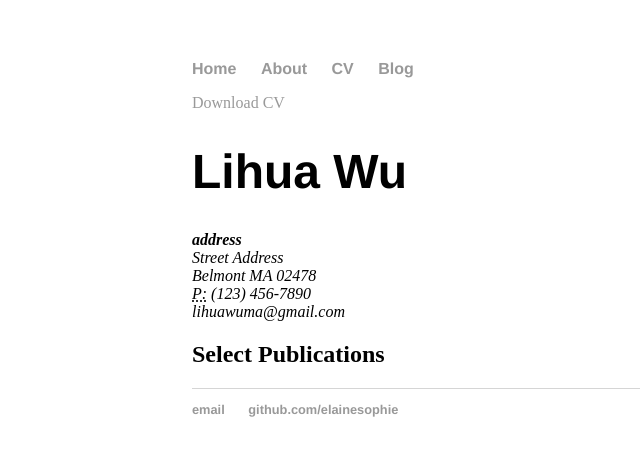
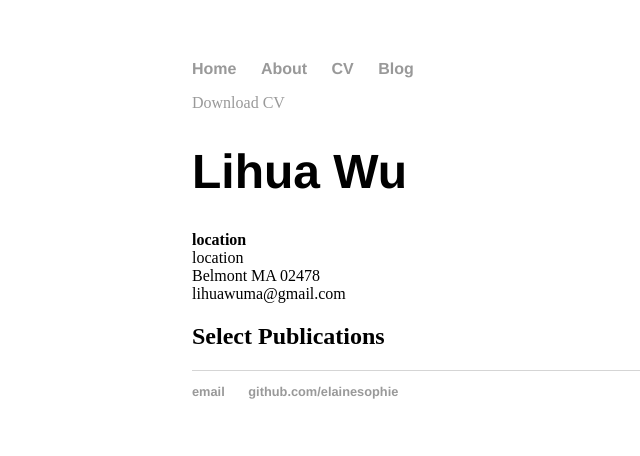
Before and after one commit to elainesophie/elainesophie.github.io, a Jekyll site: the page built from cv/index.html, in a window 1280 px wide. Shown: the top 456 px of the page, without its empty margins (0-640 px from the left). Built offline with Jekyll 4.4.1, drawn with Linux system fonts in a browser that asks for light colours.

Commit message:
Update index.html

```diff
--- a/cv/index.html
+++ b/cv/index.html
@@ -6,13 +6,12 @@ title: CV of Lihua Wu
 	<div class="cv">
 		<a href="/files/WuLihuaCV.pdf" class="download" title="Download CV as PDF">Download CV</a>
 					<h1>Lihua Wu</h1>
-					<address>
-					<strong>address</strong><br>
-					Street Address<br>
+					<location>
+					<strong>location</strong><br>
+					location<br>
 					Belmont MA 02478<br>
-					<abbr title="phone">P:</abbr> (123) 456-7890<br>
 					<span class="obfuscate">lihuawuma@gmail.com</span>
-					</address>
+					</location>
 
 					<h2>Select Publications</h2>
 
```
